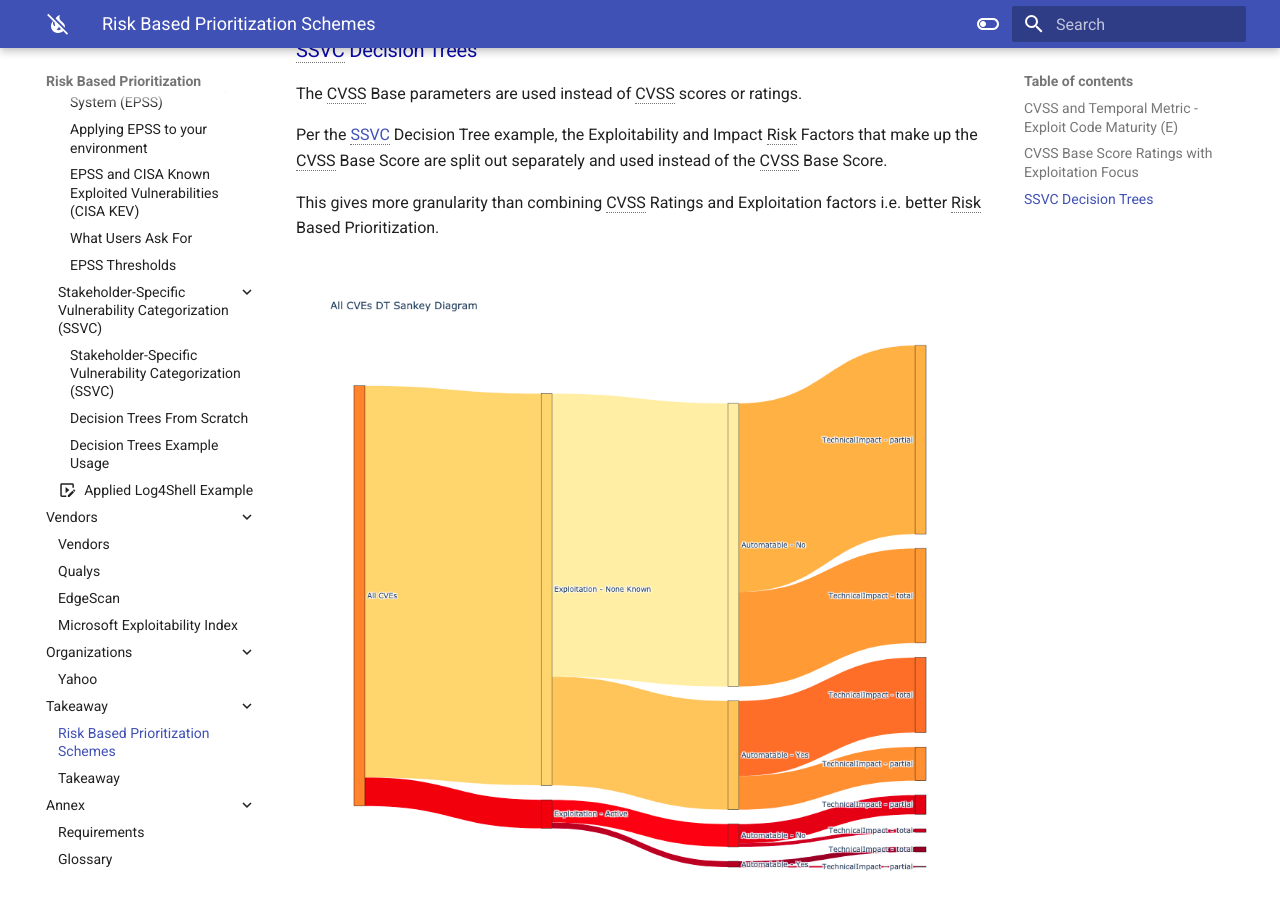
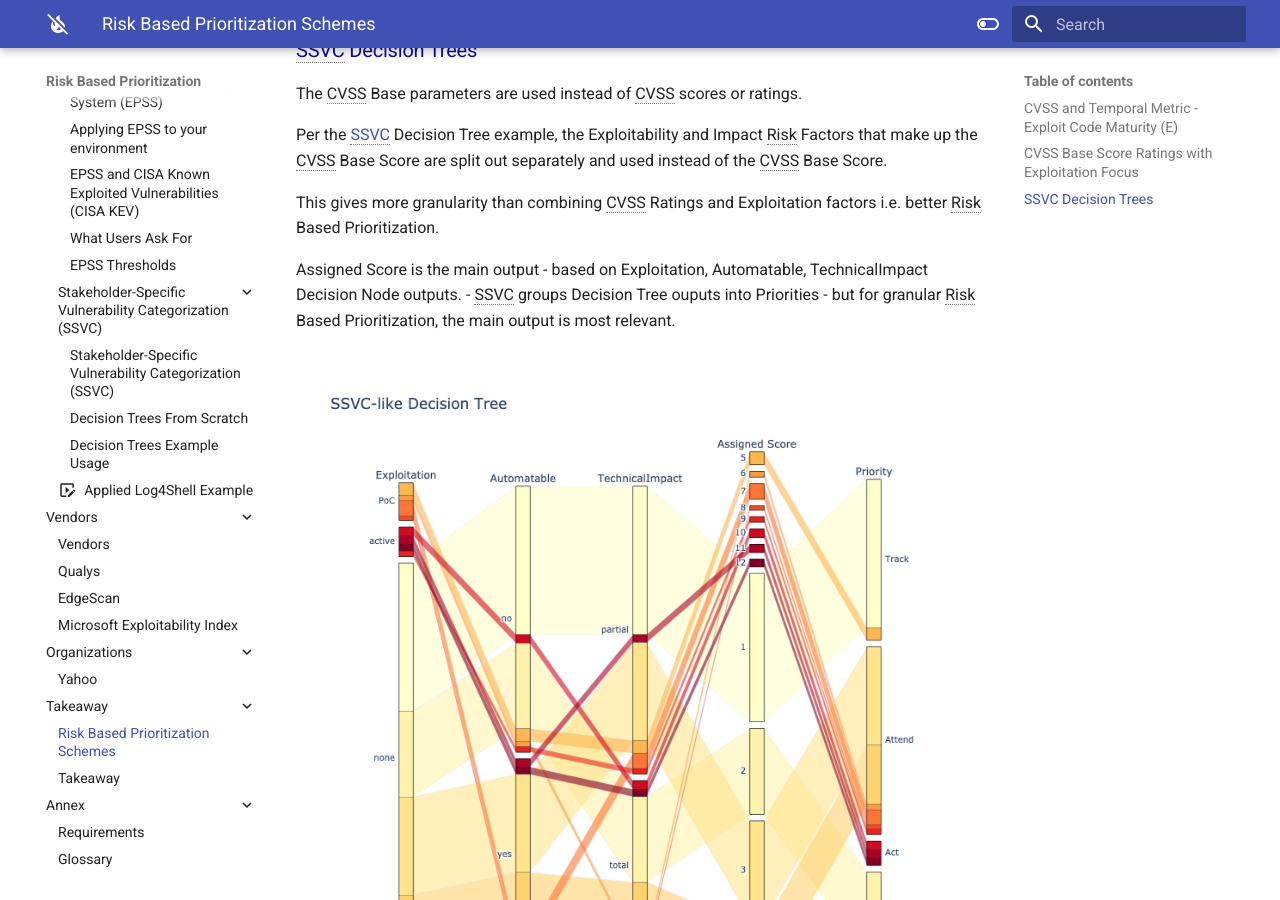
Before and after one commit to RiskBasedPrioritization/RiskBasedPrioritization.github.io, an MkDocs documentation site: the page built from docs/risk/Rbp_schemes.md, in a window 1280 px wide and 900 px high, scrolled down 3332 px. Built offline with MkDocs 1.6.1 and Material for MkDocs 9.7.7, drawn with Linux system fonts in a browser that asks for light colours; emoji names are drawn with the system emoji font; comment, search, counter and statistics services are not loaded.

Commit message:
add ssvc info

```diff
--- a/docs/risk/Rbp_schemes.md
+++ b/docs/risk/Rbp_schemes.md
@@ -86,9 +86,12 @@ Per the [SSVC](../ssvc/decision_trees_from_scratch.md) Decision Tree example, th
 
 This gives more granularity than combining CVSS Ratings and Exploitation factors i.e. better Risk Based Prioritization.
 
+Assigned Score is the main output - based on Exploitation, Automatable, TechnicalImpact Decision Node outputs.
+- SSVC groups Decision Tree ouputs into Priorities - but for granular Risk Based Prioritization, the main output is most relevant.
+
 
 <figure markdown>
-![](../assets/images/dt_sankey.png)
+![](../assets/images/ssvc_parcat.png)
 <figcaption>SSVC Decision Tree (Dark Red is highest risk: Exploitation-Active, Automatable-Yes, Technical-Impact Total)</figcaption>
 </figure>
 
@@ -111,5 +114,5 @@ This gives more granularity than combining CVSS Ratings and Exploitation factors
 
     |  CVSS v3 Temporal Metric - Exploit Code Maturity (E) |CVSS Base Score Ratings with Exploitation Focus | SSVC Decision Trees           |
     |---|---------------------|------------------------|
-    | ![](../assets/images/cvss_bt_parcat.png)  | ![](../assets/images/cvss_exploitation_parcat.png)            | ![](../assets/images/dt_sankey.png)                     |
+    | ![](../assets/images/cvss_bt_parcat.png)  | ![](../assets/images/cvss_exploitation_parcat.png)            | ![](../assets/images/ssvc_parcat.png)                     |
     | The effect of CVSS Base & Threat is to move some CVEs down a Rating e.g. some Critical CVEs move to High | Better prioritization - less red |Better prioritization - less red |
```
